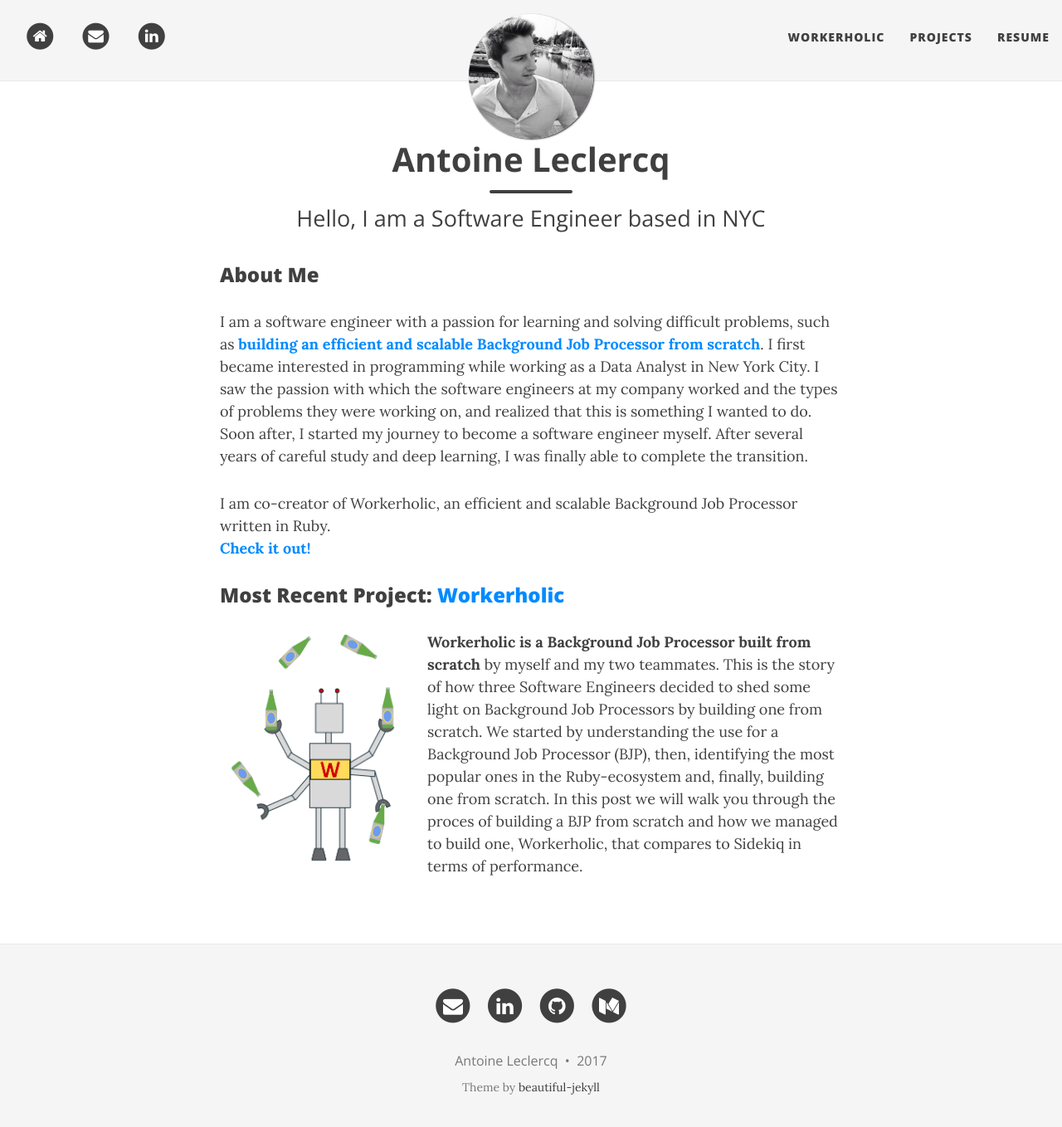
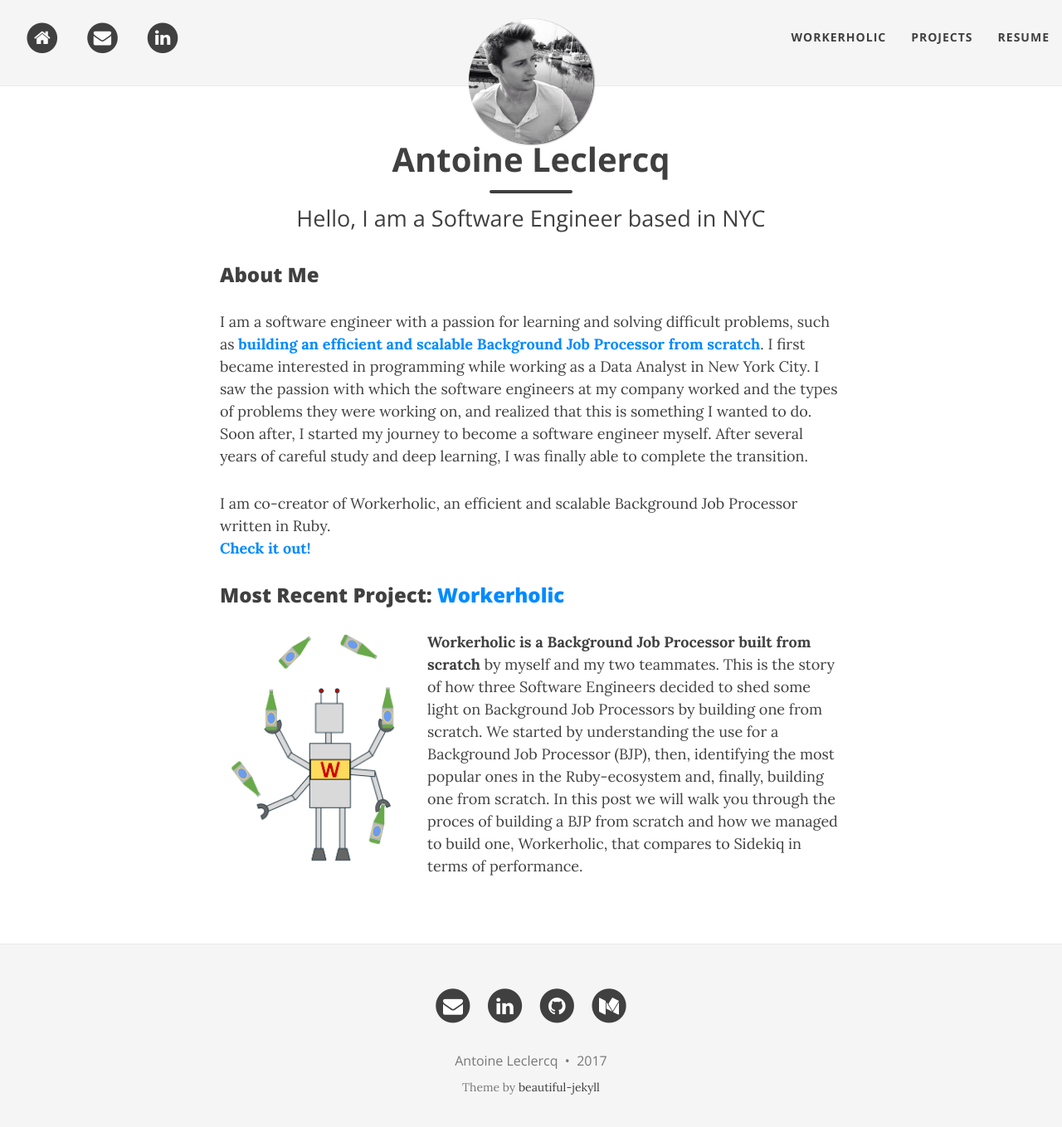
Before and after one commit to petertdelia/petertdelia.github.io, a Jekyll site: the page built from index.md, in a window 1280 px wide and 1371 px high. Shown: the top 1358 px of the window at 83% size. Built offline with Jekyll 4.4.1, drawn with Linux system fonts in a browser that asks for light colours; nearby versions of some CDN libraries.

Commit message:
customize navbar for better look

```diff
--- a/_includes/nav.html
+++ b/_includes/nav.html
@@ -1,20 +1,17 @@
 <nav class="navbar navbar-default navbar-fixed-top navbar-custom">
   <div class="container-fluid">
-    <!--<div class="navbar-header">
+    <div class="navbar-header">
       <button type="button" class="navbar-toggle" data-toggle="collapse" data-target="#main-navbar">
         <span class="sr-only">Toggle navigation</span>
         <span class="icon-bar"></span>
         <span class="icon-bar"></span>
         <span class="icon-bar"></span>
       </button>
-      {% if site.title-img %}
+      <!--{% if site.title-img %}
         <a class="navbar-brand navbar-brand-logo" href="{{ site.url }}"><img src="{{ site.title-img }}"/></a>
       {% else %}
         <a class="navbar-brand" href="{{ site.url }}">{{ site.title }}</a>
-      {% endif %}
-    </div>-->
-
-    <div class="collapse navbar-collapse" id="main-navbar">
+      {% endif %}-->
       <ul class="nav navbar-nav navbar-left">
         <li>
           <a href="{{ site.url }}" title="Home">
@@ -25,6 +22,11 @@
             <span class="sr-only">Home</span>
           </a>
         </li>
+      </ul>
+    </div>
+
+    <div class="collapse navbar-collapse" id="main-navbar">
+      <ul class="nav navbar-nav navbar-left">
         {% if site.author.email and site.footer-links-active.email %}
         <li>
           <a href="mailto:{{ site.author.email }}" title="Email me">
--- a/css/main.css
+++ b/css/main.css
@@ -1,21 +1,4 @@
 @import url("pygment_highlights.css");
-
-/* custom */
-
-[role="main"] li {
-  margin: 10px 0;
-}
-
-#demo {
-  max-width: 800px;
-  min-width: 600px;
-}
-
-.navbar-left a {
-  padding-top: 5px !important;
-}
-
-/* end custom */
 
 /* --- General --- */
 
@@ -127,7 +110,7 @@ img {
 
 .navbar-custom .navbar-brand,
 .navbar-custom .nav li a {
-  font-weight: 800;
+  font-weight: 700;
   color: #404040;
 }
 
@@ -763,3 +746,31 @@ color: #f1c40f;
 .gist, .gist-file table tr td {
   border: unset;
 }
+
+/* custom */
+
+[role="main"] li {
+  margin: 10px 0;
+}
+
+#demo {
+  max-width: 800px;
+  min-width: 600px;
+}
+
+@media only screen and (max-width: 768px) {
+  .navbar-header .navbar-left {
+    margin-left: 15px;
+  }
+}
+
+.navbar-left a {
+  padding-top: 5px !important;
+  font-size: 16px !important;
+}
+
+.navbar>.container-fluid .navbar-brand {
+  margin-left: 0;
+}
+
+/* end custom */
```
